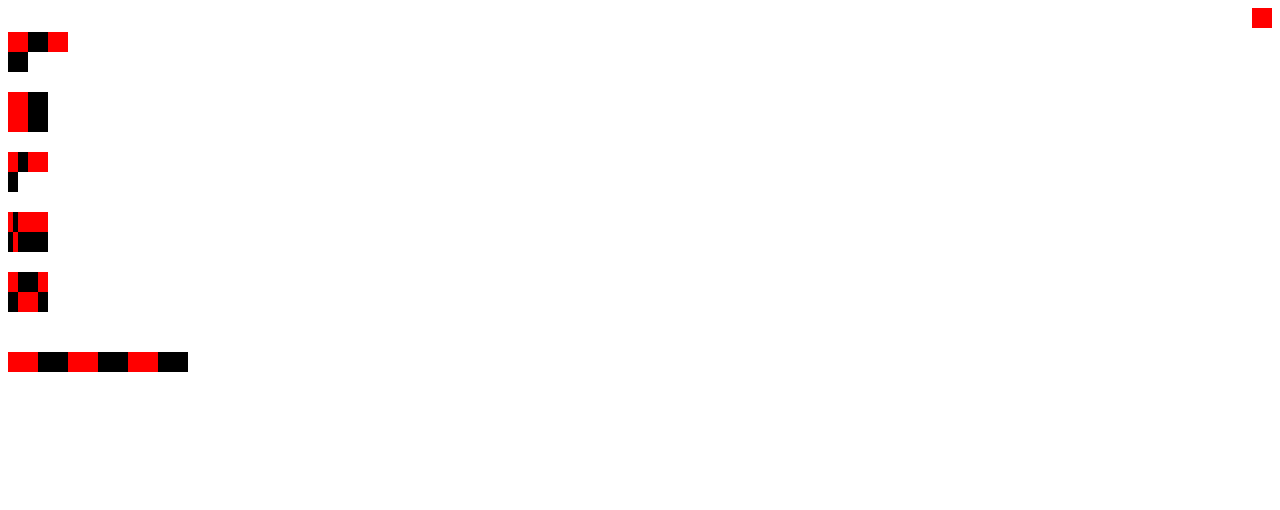
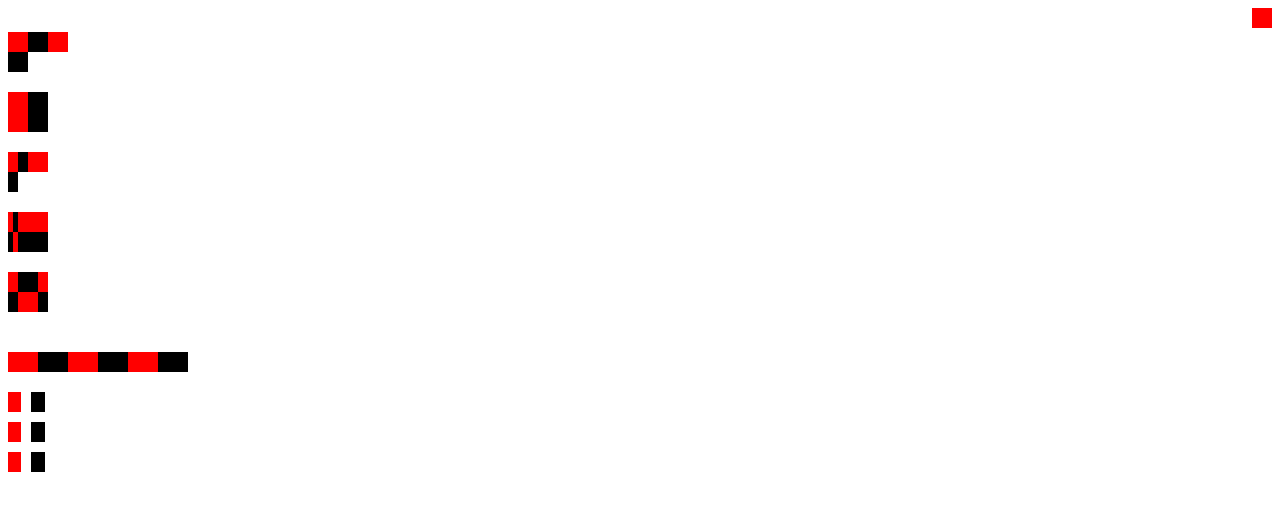
Before and after one commit to wangnanping/practise-demo, a plain HTML site: page css学习/grid布局/index.html in a window 1280 px wide. Drawn offline with Linux system fonts and the light colour scheme.

Commit message:
fixed:grid

```diff
--- a/css学习/grid布局/index.html
+++ b/css学习/grid布局/index.html
@@ -48,6 +48,14 @@
       <div class="grid_12_item"></div>
       <div class="grid_12_item"></div>
       <div class="grid_12_item"></div>
+    </div>
+    <div class="grid_gap_list_warp">
+      <div class="grid_item"></div>
+      <div class="grid_item"></div>
+      <div class="grid_item"></div>
+      <div class="grid_item"></div>
+      <div class="grid_item"></div>
+      <div class="grid_item"></div>
     </div>
   </body>
   <style type="text/css">
@@ -121,7 +129,7 @@
     .grid_12_list_warp {
       display: grid;
       margin-top: 20px;
-      width:50%;
+      width: 50%;
       grid-template-columns: repeat(auto-fill, 30px);
     }
     .grid_12_list_warp > .grid_12_item {
@@ -134,5 +142,19 @@
     .grid_12_list_warp > .grid_12_item:nth-child(even) {
       background-color: #000;
     }
+
+    .grid_gap_list_warp {
+      display: grid;
+      margin-top: 20px;
+      width: 40px;
+      grid-template-columns: repeat(auto-fill, 33.3%);
+      /* grid-column-gap:10px;
+      grid-row-gap:10px; */
+      /* grid-gap:10px 10px; */
+      grid-gap:10px;
+    }
+    .grid_gap_list_warp > .grid_item {
+      height: 20px;
+    }
   </style>
 </html>
```
